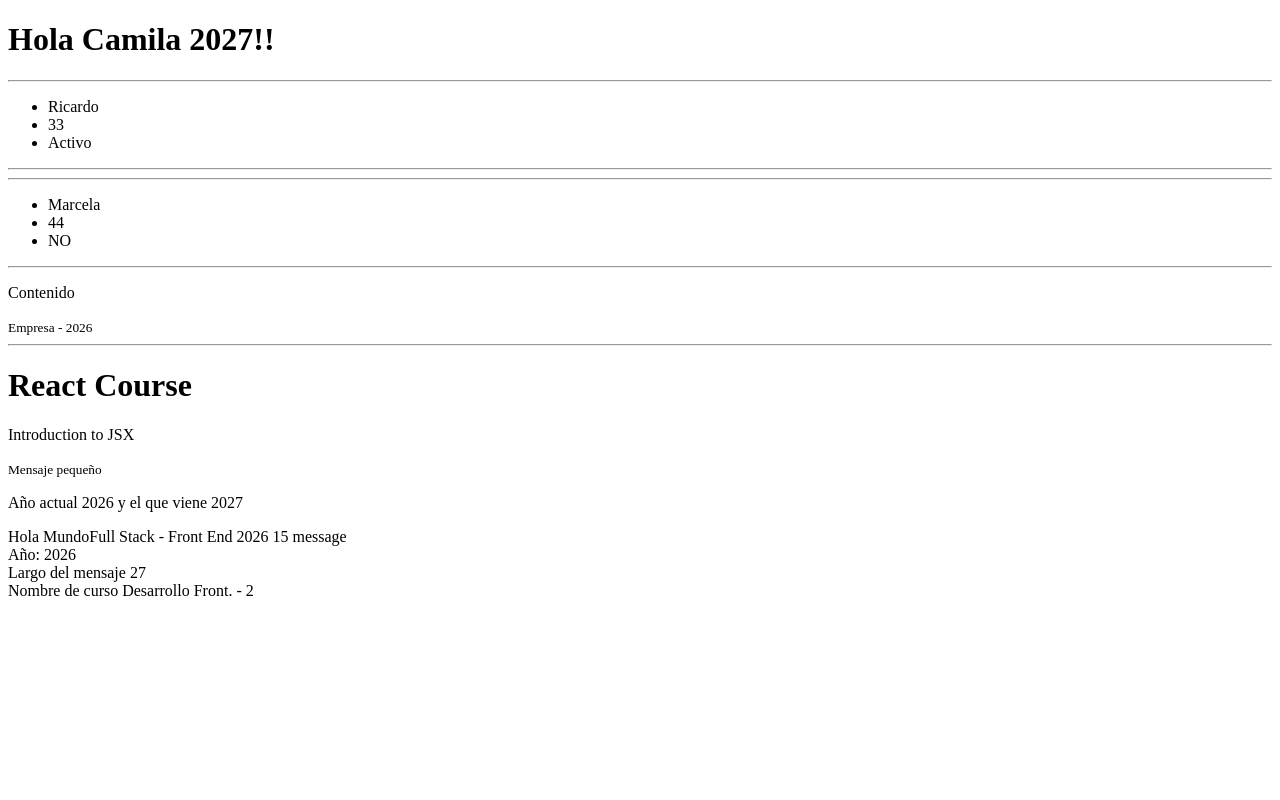
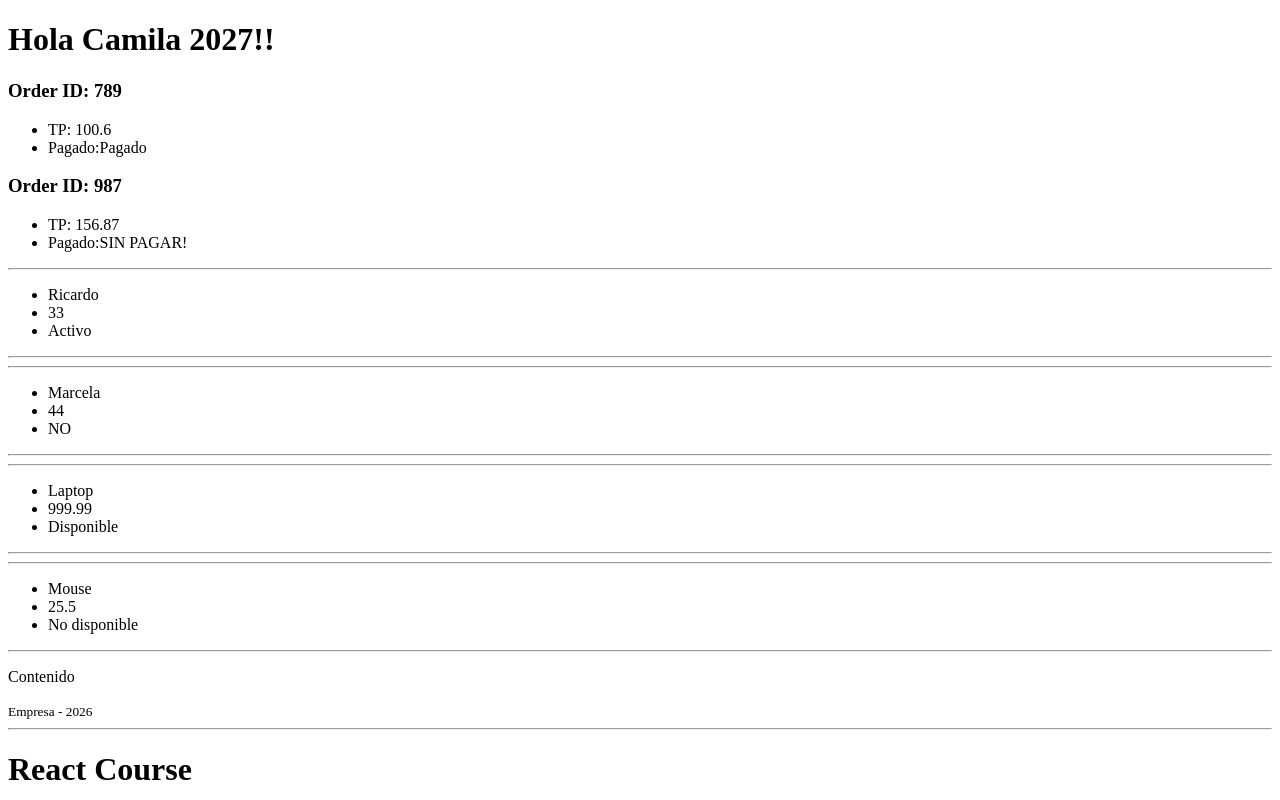
Before and after one commit to fecarcamoj-max/first_react_app_academia, a React (Vite) app: page / in a window 1280 px wide. Shown: the top 800 px of the page. Built offline with nearby package versions, Linux system fonts and the light colour scheme.

Commit message:
ADD se agregan componentes con uso de props

```diff
--- a/src/App.jsx
+++ b/src/App.jsx
@@ -2,6 +2,8 @@ import Header from "./Header";
 import Content from "./Content";
 import Footer from "./Footer";
 import UserCard from "./UserCard";
+import ProductCard from "./ProductCard";
+import OrderSummary from "./OrderSummary";
 
 function App(){
 
@@ -23,6 +25,16 @@ function App(){
               nombre={nombre}
               apellido="Letelier"
             />
+              <OrderSummary
+                orderId={789}
+                totalPrice={100.6}
+                isPaid={true}
+              />
+              <OrderSummary
+                orderId={987}
+                totalPrice={156.87}
+                isPaid={false}
+              />
               <UserCard
                 name="Ricardo"
                 age={33}
@@ -32,6 +44,16 @@ function App(){
                 name="Marcela"
                 age={44}
                 isOnline={false}
+              />
+              <ProductCard
+                name="Laptop"
+                price={999.99}
+                isAvailable={true}
+              />
+              <ProductCard
+                name="Mouse"
+                price={25.5}
+                isAvailable={false}
               />
             <Content />
             <Footer />
--- a/src/Header.jsx
+++ b/src/Header.jsx
@@ -1,3 +1,4 @@
+
 function Header(props){
 
     console.log(props);
--- /dev/null
+++ b/src/OrderSummary.jsx
@@ -0,0 +1,21 @@
+function OrderSummary(
+    {
+        orderId, totalPrice, isPaid
+    }
+){
+    return (
+        <>
+        <h3><b>Order ID: {orderId}</b></h3>
+        <p>
+            <ul>
+                <li>TP: {totalPrice}</li>
+                <li>Pagado:
+    {isPaid ? "Pagado" : "SIN PAGAR!"}
+                </li>
+            </ul>
+        </p>
+        </>
+    )
+}
+
+export default OrderSummary;
--- /dev/null
+++ b/src/ProductCard.jsx
@@ -0,0 +1,19 @@
+function ProductCard(
+    {name, price,
+        isAvailable}){
+
+
+    return (
+        <>
+            <hr/>
+            <ul>
+                <li>{name}</li>
+                <li>{price}</li>
+<li>{isAvailable ? "Disponible" : "No disponible"}</li>
+            </ul>
+            <hr/>
+        </>
+    )
+}
+
+export default ProductCard
```
